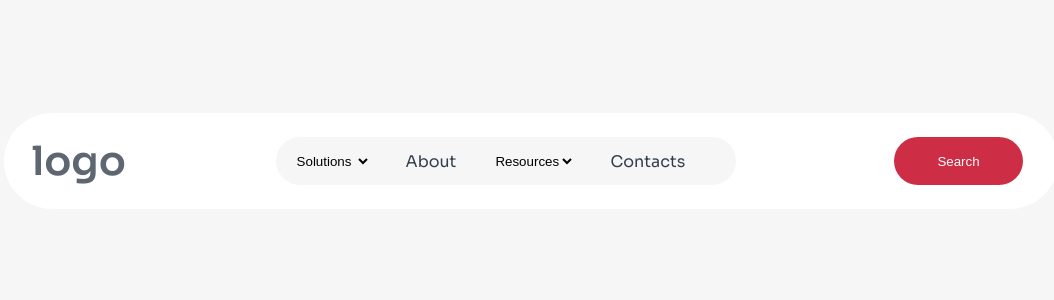
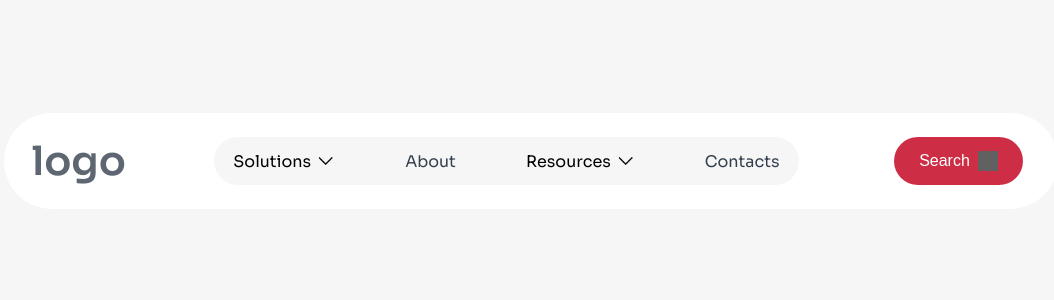
Before and after one commit to alev5592/testZaki, a React (Vite) app: page / in a window 1280 px wide. Shown: the top 300 px of the page, without its empty margins (109-1163 px from the left). Built offline with nearby package versions, Linux system fonts and the light colour scheme; grey boxes are pictures that could not be loaded.

Commit message:
navbar completa, va rivisto il responsive

```diff
--- /dev/null
+++ b/src/HomePage/navbar/DropdownMenu.css
@@ -0,0 +1,48 @@
+.dropdown-container {
+    display: flex;
+    gap: 4px;
+    flex-direction: row;
+    justify-content: center;
+    align-items: center;
+
+}
+
+.dropdown-button {
+    font-family: inherit;
+    padding: 0px;
+    font-size: 16px;
+    background-color: inherit;
+    color: inherit;
+    border: none;
+    cursor: pointer;
+    display: flex;
+}
+
+img {
+    width: 20px;
+    height: 20px;
+    padding: 0px;
+}
+
+.dropdown-content {
+    display: none;
+    position: absolute;
+    bottom: 35%;
+    background-color: #f9f9f9;
+    z-index: 1;
+    /* Assicura che il dropdown compaia sotto il bottone */
+
+    /* Allinea il dropdown con il bottone */
+}
+
+.dropdown-content a {
+    color: inherit;
+    font-family: inherit;
+    font-size: inherit;
+    text-decoration: none;
+    display: block;
+}
+
+.dropdown-container:hover .dropdown-content {
+    display: inline-block;
+}
--- /dev/null
+++ b/src/HomePage/navbar/DropdownMenu.jsx
@@ -0,0 +1,31 @@
+import React, { useState } from 'react';
+import './DropdownMenu.css';
+
+const DropdownMenu = ({dropdownName}) => {
+  const [isHovered, setIsHovered] = useState(false);
+
+
+  const handleMouseEnter = () => {
+    setIsHovered(true);
+  };
+
+  const handleMouseLeave = () => {
+    setIsHovered(false);
+  };
+
+  return (
+    <div className="dropdown-container" onMouseEnter={handleMouseEnter} onMouseLeave={handleMouseLeave}>
+      <button className="dropdown-button">{dropdownName}</button>
+      <img src="src\icons\ChevronDown.png" />
+      {isHovered && (
+        <div className="dropdown-content">
+          <a href="#">Link 1</a>
+          <a href="#">Link 2</a>
+          <a href="#">Link 3</a>
+        </div>
+      )}
+    </div>
+  );
+};
+
+export default DropdownMenu;
--- a/src/HomePage/navbar/Navbar.css
+++ b/src/HomePage/navbar/Navbar.css
@@ -18,8 +18,6 @@
     font-weight: 600;
 }
 
-
-
 .search-button {
     cursor: pointer;
     border-radius: 64px;
@@ -32,21 +30,14 @@
     height: 48px;
     background-color: #CD2D45;
     color: #FFFFFF;
+    font-size: inherit;
+    gap: 8px;
 }
-
-.selection{
-    padding: 0px;
-    border-style: none;
-    background-color: inherit;
+.search-png{
+    width: 20px;
+    height: 20px;
+    filter: invert(100%) brightness(100%);
 }
-
-.options{
-    padding: 0px;
-    display: flex;
-    justify-content: center;
-    align-items: center;
-}
-
 .nav {
     padding: 0px;
     border-radius: 64px;
@@ -54,7 +45,7 @@
     justify-content: center;
     align-items: center;
     background-color: #F6F6F6;
-    width: 460px;
+    width: 585px;
     height: 48px;
 }
 
--- a/src/HomePage/navbar/Navbar.jsx
+++ b/src/HomePage/navbar/Navbar.jsx
@@ -1,3 +1,5 @@
+
+import DropdownMenu from "./DropdownMenu"
 import "./Navbar.css"
 
 export function Navbar() {
@@ -6,25 +8,16 @@ export function Navbar() {
             <div className="big-bar">
                 <div className="logo">logo</div>
                 <div className="nav">
-                    <div className="options" >
-                    <select className="selection">
-                        <option>Solutions</option>
-                        <option>Opzione2</option>
-                        <option>Opzione3</option>
-                    </select>
+                    <DropdownMenu dropdownName={"Solutions"} />
                     <a href="">About</a>
-                    <select className="selection">
-                        <option >Resources</option>
-                        <option>Opzione2</option>
-                        <option>Opzione3</option>
-                    </select>
+                    <DropdownMenu dropdownName={"Resources"} />
                     <a href="">Contacts</a>
-
-                    </div>
-
                 </div>
                 <div className="search-bar">
-                    <button className="search-button">Search</button>
+                    <button className="search-button">Search
+                        <img className="search-png" src="src\icons\Search.svg"/>
+                    </button>
+
                 </div>
 
             </div>
```
Also changed, not shown: src/icons/ChevronDown.png (added), src/icons/Vector.png (added).
